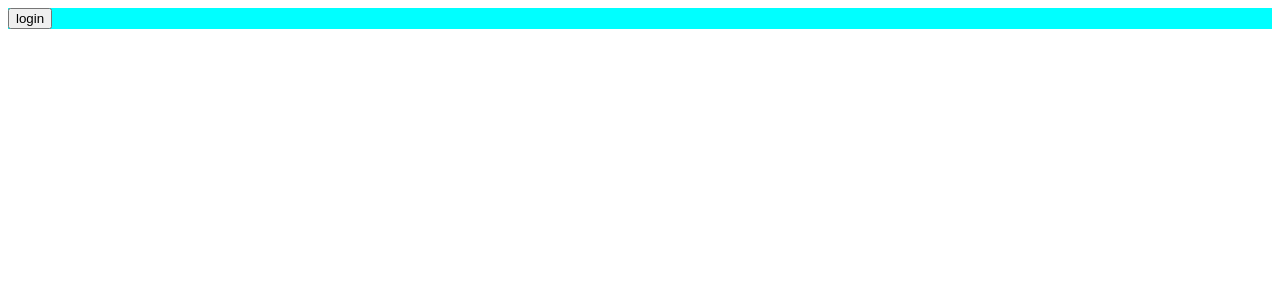
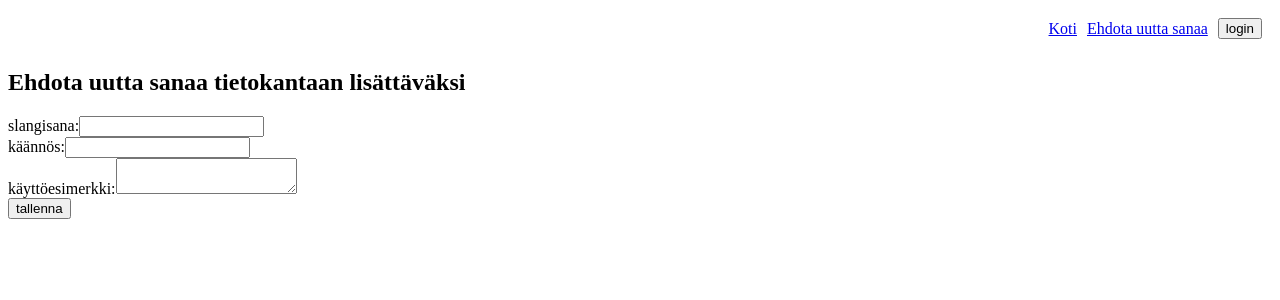
Before and after one commit to eemuston/bamlaa_app, a React (Vite) app in the folder frontend_bamlaa/: page /suggestion in a window 1280 px wide. Shown: the top 300 px of the page. Built offline with nearby package versions, Linux system fonts and the light colour scheme.

Commit message:
Added word and suggestion creation and started dashboard. Added also basic routing for the existing components

```diff
--- a/frontend_bamlaa/src/App.jsx
+++ b/frontend_bamlaa/src/App.jsx
@@ -1,29 +1,45 @@
-import { useState, useEffect, useRef } from "react";
-import { useUser } from "./UserContext";
-import NavBar from "./components/NavBar/NavBar";
-import suggestionService from "./services/suggestions";
-import wordService from "./services/words";
-import Notification from "./components/Notification/Notification";
+import { useState, useEffect, useRef } from "react"
+import { useUser } from "./UserContext"
+import NavBar from "./components/NavBar/NavBar"
+import suggestionService from "./services/suggestions"
+import wordService from "./services/words"
+import Notification from "./components/Notification/Notification"
+import Dashboard from "./components/Dashboard/Dashboard"
+import CreateSuggestion from "./components/CreateSuggestion/CreateSuggestion"
+import Home from "./components/Home/Home"
+import {
+  Routes,
+  Route,
+  Link,
+  Navigate,
+  useNavigate,
+  useParams,
+} from 'react-router-dom'
 
 const App = () => {
-  const { user, userDispatch } = useUser();
+  const { user, userDispatch } = useUser()
 
   useEffect(() => {
-    const loggedUserJSON = window.localStorage.getItem("loggedBamlaaUser");
+    const loggedUserJSON = window.localStorage.getItem("loggedBamlaaUser")
     if (loggedUserJSON) {
-      const user = JSON.parse(loggedUserJSON);
-      userDispatch({ type: "LOGIN", payload: user });
-      wordService.setToken(user.token);
-      suggestionService.setToken(user.token);
+      const user = JSON.parse(loggedUserJSON)
+      userDispatch({ type: "LOGIN", payload: user })
+      wordService.setToken(user.token)
+      suggestionService.setToken(user.token)
     }
-  }, []);
+  }, [])
 
   return (
     <div>
       <NavBar user={user} />
       <Notification />
+      <Routes>
+        <Route path="/" element={<Home />}/>
+        <Route path="/dashboard" element={<Dashboard />}/>
+        <Route path="/suggestion" element={<CreateSuggestion />}/>
+      </Routes>
     </div>
-  );
-};
+  )
+}
 
-export default App;
+export default App
--- /dev/null
+++ b/frontend_bamlaa/src/components/CreateSuggestion/CreateSuggestion.jsx
@@ -0,0 +1,80 @@
+import { useState } from 'react'
+import suggestionService from '../../services/suggestions'
+import { useMutation, useQueryClient } from '@tanstack/react-query'
+import { useSetNotification } from '../../NotificationContext'
+
+const CreateSuggestion = () => {
+  const queryClient = useQueryClient()
+  const dispatch = useSetNotification()
+  const [newWord, setNewWord] = useState('')
+  const [newTranslation, setNewTranslation] = useState('')
+  const [newUsage, setNewUsage] = useState('')
+
+  const newSuggestionMutation = useMutation({
+    mutationFn: suggestionService.createSuggestion,
+    onSuccess: (newWord) => {
+      const words = queryClient.getQueryData(['suggestions']) || []
+      queryClient.setQueryData(['suggestions'], words.concat(newWord))
+      dispatch('CUSTOM', {
+        message: `Uusi slangisana: ${newWord.word} ehdotettu!`,
+        color: 'green',
+      })
+      setNewWord('')
+      setNewTranslation('')
+      setNewUsage('')
+    },
+    onError: (error) => {
+         dispatch('CUSTOM', { message: `Sanan ehdottaminen epäonnistui!`, color: 'red', })
+    }
+  })
+
+  const addWord = (event) => {
+    event.preventDefault()
+    newSuggestionMutation.mutate({
+      word: newWord,
+      translation: newTranslation,
+      usage: newUsage,
+    })
+  }
+
+  return (
+    <div>
+      <h2>Ehdota uutta sanaa tietokantaan lisättäväksi</h2>
+      <form onSubmit={addWord}>
+        <div>
+          <label>
+            slangisana:
+            <input
+              name="word"
+              value={newWord}
+              onChange={(event) => setNewWord(event.target.value)}
+            />
+          </label>
+        </div>
+        <div>
+          <label>
+            käännös:
+            <input
+              name="translation"
+              value={newTranslation}
+              onChange={(event) => setNewTranslation(event.target.value)}
+            />
+          </label>
+        </div>
+        <div>
+          <label>
+            käyttöesimerkki:
+            <textarea
+              name="usage"
+              value={newUsage}
+              onChange={(event) => setNewUsage(event.target.value)}
+            />
+          </label>
+        </div>
+        <button type="submit">tallenna</button>
+      </form>
+    </div>
+  )
+}
+
+export default CreateSuggestion
--- /dev/null
+++ b/frontend_bamlaa/src/components/CreateWord/CreateWord.jsx
@@ -0,0 +1,80 @@
+import { useState } from 'react'
+import wordService from '../../services/words'
+import { useMutation, useQueryClient } from '@tanstack/react-query'
+import { useSetNotification } from '../../NotificationContext'
+
+const CreateWord = () => {
+  const queryClient = useQueryClient()
+  const dispatch = useSetNotification()
+  const [newWord, setNewWord] = useState('')
+  const [newTranslation, setNewTranslation] = useState('')
+  const [newUsage, setNewUsage] = useState('')
+
+  const newWordMutation = useMutation({
+    mutationFn: wordService.create,
+    onSuccess: (newWord) => {
+      const words = queryClient.getQueryData(['words']) || []
+      queryClient.setQueryData(['words'], words.concat(newWord))
+      dispatch('CUSTOM', {
+        message: `Uusi slangisana: ${newWord.word} lisätty!`,
+        color: 'green',
+      })
+      setNewWord('')
+      setNewTranslation('')
+      setNewUsage('')
+    },
+    onError: (error) => {
+         dispatch('CUSTOM', { message: `Sanan lisääminen epäonnistui!`, color: 'red', })
+    }
+  })
+
+  const addWord = (event) => {
+    event.preventDefault()
+    newWordMutation.mutate({
+      word: newWord,
+      translation: newTranslation,
+      usage: newUsage,
+    })
+  }
+
+  return (
+    <div>
+      <h2>Lisää uusi sana tietokantaan</h2>
+      <form onSubmit={addWord}>
+        <div>
+          <label>
+            slangisana:
+            <input
+              name="word"
+              value={newWord}
+              onChange={(event) => setNewWord(event.target.value)}
+            />
+          </label>
+        </div>
+        <div>
+          <label>
+            käännös:
+            <input
+              name="translation"
+              value={newTranslation}
+              onChange={(event) => setNewTranslation(event.target.value)}
+            />
+          </label>
+        </div>
+        <div>
+          <label>
+            käyttöesimerkki:
+            <textarea
+              name="usage"
+              value={newUsage}
+              onChange={(event) => setNewUsage(event.target.value)}
+            />
+          </label>
+        </div>
+        <button type="submit">tallenna</button>
+      </form>
+    </div>
+  )
+}
+
+export default CreateWord
--- /dev/null
+++ b/frontend_bamlaa/src/components/Dashboard/Dashboard.jsx
@@ -0,0 +1,21 @@
+import { useUser } from '../../UserContext'
+import CreateWord from '../CreateWord/CreateWord'
+
+const Dashboard = () => {
+    const { user, userDispatch } = useUser()
+
+    return (
+        <div>
+            {user
+            ?
+            <div>
+                <CreateWord />
+            </div>
+            :
+            <div>kirjaudu sisään nähdäksesi dashboardin </div>
+            }
+        </div>
+    )
+}
+
+export default Dashboard
--- /dev/null
+++ b/frontend_bamlaa/src/components/Home/Home.jsx
@@ -0,0 +1,7 @@
+const Home = () => {
+    return (
+        <div>Home sweet home</div>
+    )
+}
+
+export default Home
--- a/frontend_bamlaa/src/components/NavBar/NavBar.css
+++ b/frontend_bamlaa/src/components/NavBar/NavBar.css
@@ -1,3 +1,11 @@
 .NavBarcontainer{
-    background: aqua;
+    background: white;
+    padding: 10px;
 }
+
+.Navbarrow{
+    display: flex;
+    gap: 10px;
+    align-items: center;
+    justify-content: flex-end;
+}
--- a/frontend_bamlaa/src/components/NavBar/NavBar.jsx
+++ b/frontend_bamlaa/src/components/NavBar/NavBar.jsx
@@ -2,27 +2,37 @@ import LoginForm from "../LoginForm"
 import Togglable from "../Togglable/Togglable"
 import { useUser } from '../../UserContext'
 import { useRef } from 'react'
+import { useNavigate, Link } from 'react-router-dom'
 
 import './NavBar.css'
 
 const NavBar = () => {
   const { user, userDispatch } = useUser()
   const LoginFormRef = useRef()
+  const navigate = useNavigate()
 
   const handleLogout = () => {
     console.log("clearing localstorage")
     window.localStorage.clear()
     userDispatch({ type: "LOGOUT" })
+    navigate('/')
   }
   return (
     <div className="NavBarcontainer">
       {!user && (
-        <Togglable buttonLabel="login" ref={LoginFormRef}>
-          <LoginForm />
-        </Togglable>
+        <div className="Navbarrow">
+          <Link to="/">Koti</Link>
+          <Link to="/suggestion">Ehdota uutta sanaa</Link>
+          <Togglable buttonLabel="login" ref={LoginFormRef}>
+            <LoginForm />
+          </Togglable>
+        </div>
         )}
       {user && (
         <div className="Navbarrow">
+          <Link to="/">Koti</Link>
+          <Link to="/suggestion">Ehdota uutta sanaa</Link>
+          <Link to="/dashboard">Hallintapaneeli</Link>
           <div className="NavBarloggedin">{user.username} logged in</div>
           <button className="NavBarbutton" onClick={handleLogout}>log out</button>
         </div>
```
Also changed, not shown: frontend_bamlaa/src/components/CreateSuggestion.jsx (deleted), frontend_bamlaa/src/components/CreateWord.jsx (deleted), frontend_bamlaa/src/components/Dashboard.jsx (deleted).
